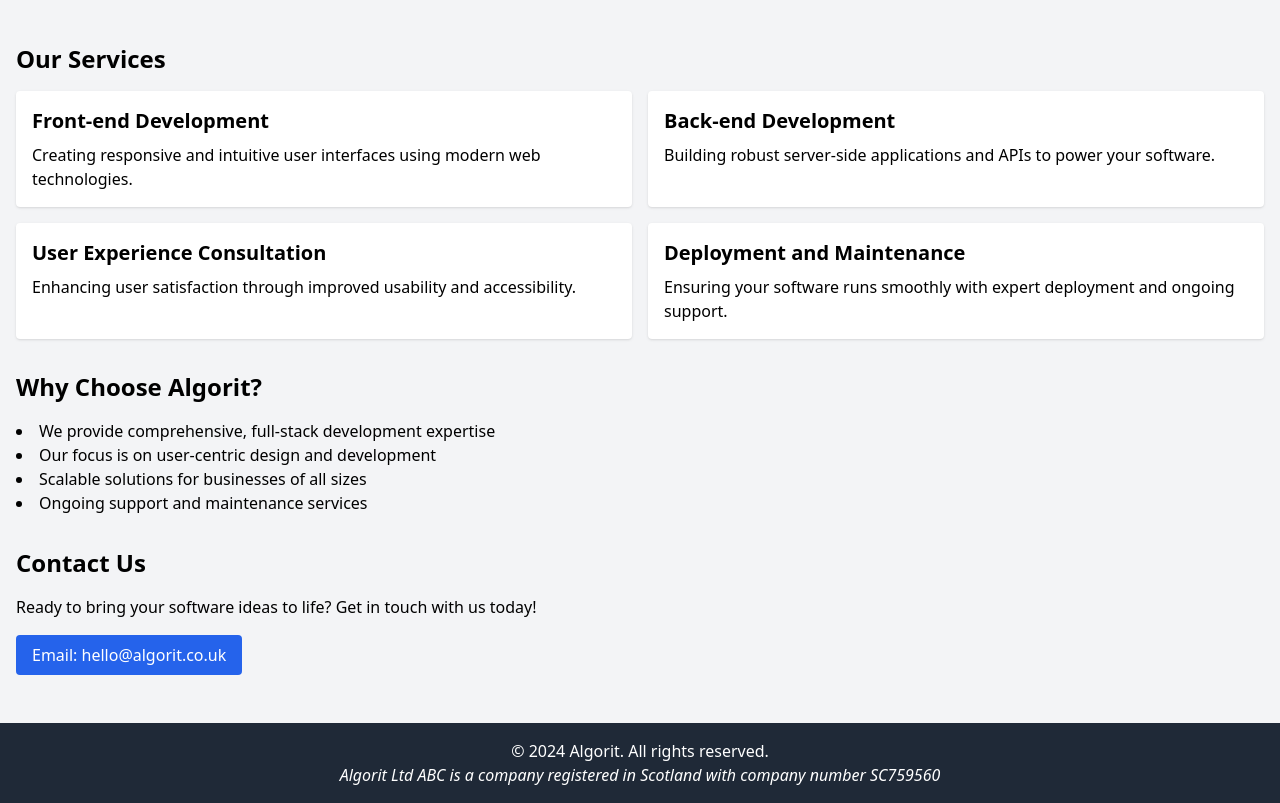
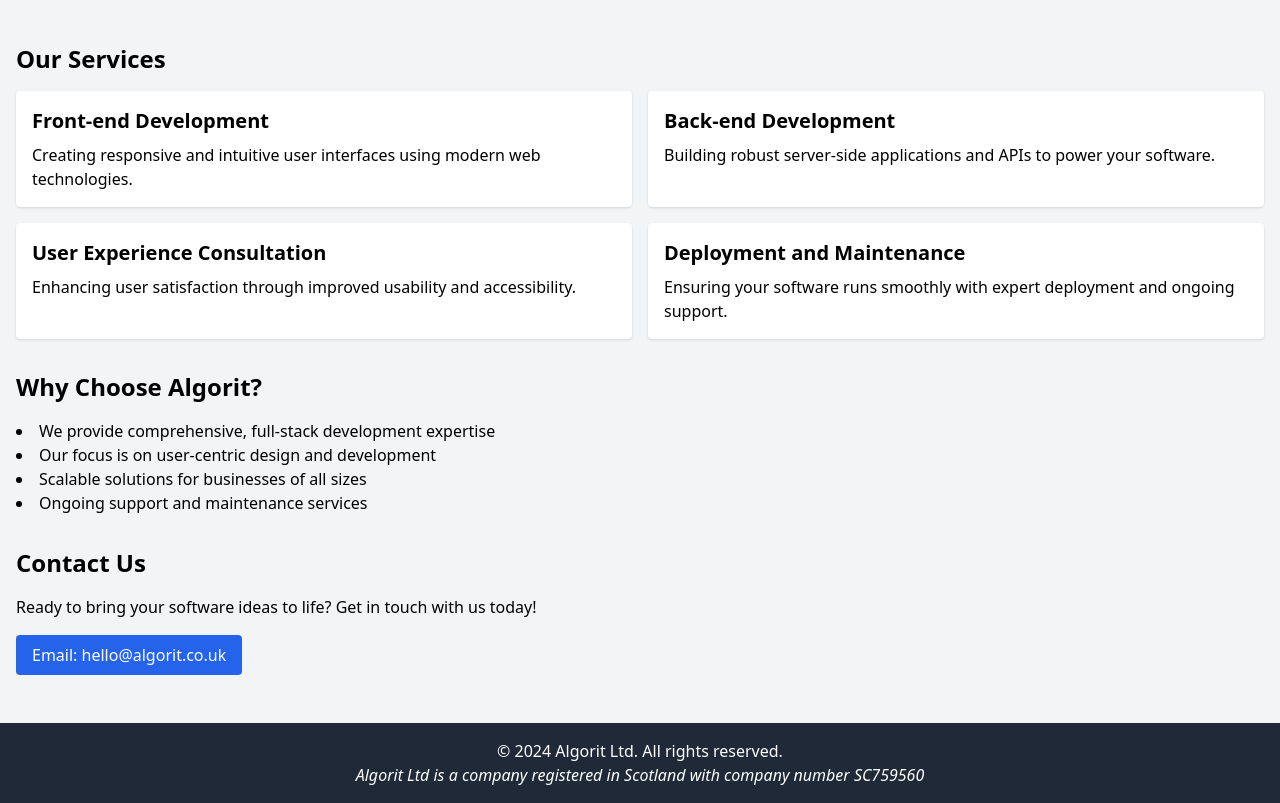
Before and after one commit to algorit-ltd/algorit.co.uk, a plain HTML site: page index.html in a window 1280 px wide. Shown: the part 105-908 px from the top of the page. Drawn offline with nearby package versions, Linux system fonts and the light colour scheme.

Commit message:
Fix typo

```diff
--- a/index.html
+++ b/index.html
@@ -56,8 +56,8 @@
 
     <footer class="bg-gray-800 text-white p-4 mt-8">
         <div class="container mx-auto text-center">
-            <p>&copy; 2024 Algorit. All rights reserved.</p>
-            <p><em>Algorit Ltd ABC is a company registered in Scotland with company number SC759560</em></p>
+            <p>&copy; 2024 Algorit Ltd. All rights reserved.</p>
+            <p><em>Algorit Ltd is a company registered in Scotland with company number SC759560</em></p>
         </div>
     </footer>
 </body>
```
